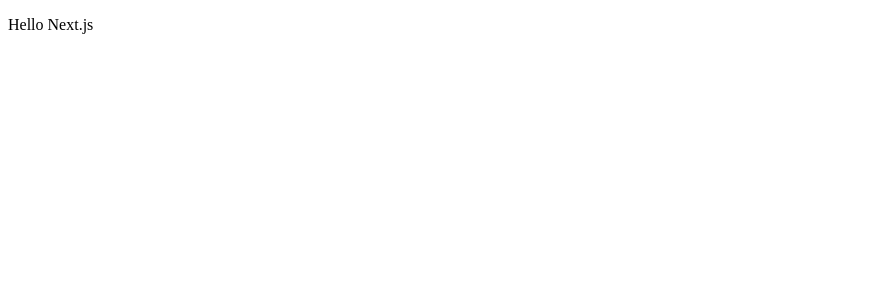
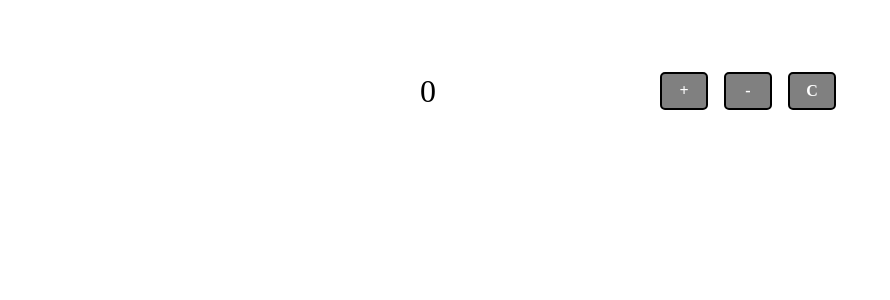
Before and after one commit to milagrospalma/next-react-app, a Next.js app: page / in a window 1280 px wide. Shown: the top 300 px of the page, without its empty margins (0-890 px from the left). Built offline with nearby package versions, Linux system fonts and the light colour scheme.

Commit message:
[Counter]: add counter methods

```diff
--- /dev/null
+++ b/next.config.js
@@ -0,0 +1,2 @@
+const withSass = require('@zeit/next-sass')
+module.exports = withSass()
--- a/package.json
+++ b/package.json
@@ -12,7 +12,9 @@
   "author": "Milagros Palma",
   "license": "ISC",
   "dependencies": {
+    "@zeit/next-sass": "^1.0.1",
     "next": "^8.1.0",
+    "node-sass": "^4.11.0",
     "react": "^16.8.6",
     "react-dom": "^16.8.6"
   }
--- /dev/null
+++ b/pages/counter.js
@@ -0,0 +1,51 @@
+import React from 'react';
+
+class Counter extends React.Component {
+	constructor(props) {
+		super(props);
+		this.state = {
+			count: 0
+		}
+	}
+
+	upCount = (e) => {
+		e.preventDefault();
+		this.setState(function (prevState) {
+			return {
+				count: prevState.count + 1
+			}
+		})
+	};
+
+	downCount = (e) => {
+		e.preventDefault();
+		this.setState(function (prevState) {
+			return {
+				count: prevState.count - 1
+			}
+		})
+	};
+
+	resetCount = (e) => {
+		e.preventDefault();
+		this.setState(
+			{ count: 0 }
+		);
+	};
+
+
+	render() {
+		return (
+			<div className="counter">
+				<div className="count">{this.state.count}</div>
+				<div className="buttons">
+					<a href="#" onClick={this.upCount} className="up">+</a>
+					<a href="#" onClick={this.downCount} className="down">-</a>
+					<a href="#" onClick={this.resetCount} className="reset">C</a>
+				</div>
+			</div>
+		)
+	}
+}
+
+export default Counter
--- a/pages/index.js
+++ b/pages/index.js
@@ -1,7 +1,11 @@
-const Index = () => (
+import React from 'react';
+import Counter from './counter';
+import './styles.scss'
+
+const App = () => (
 	<div>
-		<p>Hello Next.js</p>
+		<Counter />
 	</div>
-)
+);
 
-export default Index
+export default App;
--- /dev/null
+++ b/pages/styles.scss
@@ -0,0 +1,38 @@
+* {
+	margin: 0;
+	padding: 0;
+	box-sizing: border-box;
+}
+/* Counter */
+
+.counter {
+	display: flex;
+	justify-content: space-around;
+	align-items: center;
+	margin: 3rem auto;
+	width: 50%;
+	.count {
+		font-size: 2rem;
+	}
+	.buttons {
+		max-width: 20rem;
+		display: flex;
+		justify-content: space-around;
+		align-items: center;
+		padding: 1rem;
+		a {
+			background-color: gray;
+			border: 2px solid black;
+			border-radius: 5px;
+			color: white;
+			display: inline-block;
+			font-size: 1rem;
+			font-weight: 700;
+			margin: .5rem;
+			text-align: center;
+			text-decoration: none;
+			width: 3rem;
+			padding: .5rem;
+		}
+	}
+}
```
Also changed, not shown: pages/home.js (added, +14 -0 lines), 2 other files (tests, documents, lock files or other folders).
